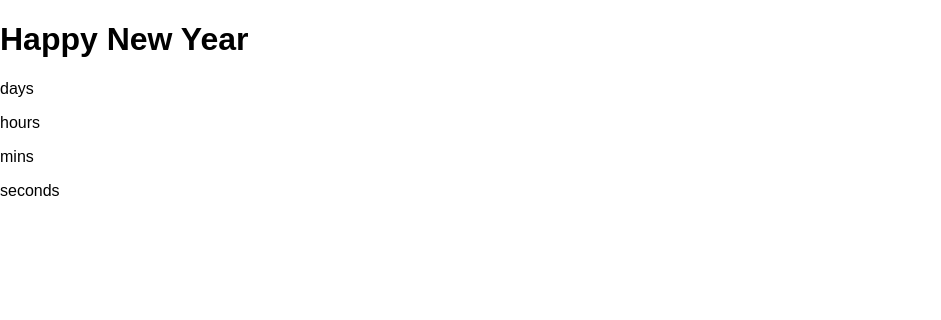
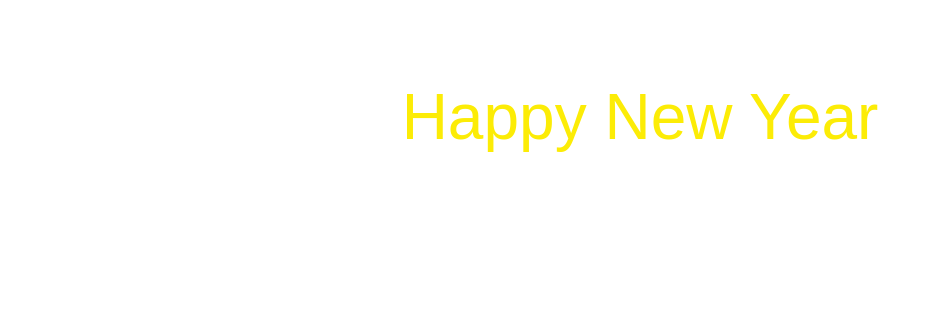
Before and after one commit to kitsana13428/Countdown_Timer, a plain HTML site: page index.html in a window 1280 px wide. Shown: the whole page, without its empty margins (0-941 px from the left). Drawn offline with Linux system fonts and the light colour scheme.

Commit message:
Style css

```diff
--- a/index.html
+++ b/index.html
@@ -12,23 +12,23 @@
     <h1>Happy New Year</h1>
 
     <div class="countdown-container">
-        <div class="days-c">
-            <p class="big-text" id="hours"></p>
+        <div class="countdown-el days-c">
+            <p class="big-text" id="hours">0</p>
             <span>days</span>
         </div>
 
-        <div class="hours-c">
-            <p class="big-text" id="hours"></p>
+        <div class="countdown-el hours-c">
+            <p class="big-text" id="hours">0</p>
             <span>hours</span>
         </div>
 
-        <div class="mins-c">
-            <p class="big-text" id="hours"></p>
+        <div class="countdown-el mins-c">
+            <p class="big-text" id="hours">0</p>
             <span>mins</span>
         </div>
 
-        <div class="seconds-c">
-            <p class="big-text" id="hours"></p>
+        <div class="countdown-el seconds-c">
+            <p class="big-text" id="hours">0</p>
             <span>seconds</span>
         </div>
     </div>
--- a/style.css
+++ b/style.css
@@ -9,7 +9,37 @@ body {
     background-image: url(/img/newyear.jpg);
     background-size: cover;
     background-position: center center;
+    display: flex;
+    flex-direction: column;
+    align-items: center;
     min-height: 100vh;
     font-family: "Popping", sans-serif;
     margin: 0;
 }
+
+h1 {
+    font-weight: normal;
+    font-size: 4rem;
+    margin-top: 5rem;
+    color: rgb(252, 236, 6);
+}
+
+.countdown-container {
+    display: flex;
+    color: rgb(255, 255, 255);
+}
+
+.big-text {
+    font-weight: bold;
+    font-size: 6rem;
+    line-height: 1;
+    margin: 0 2rem;
+}
+
+.countdown-el {
+    text-align: center;
+}
+
+.countdown-el span {
+    font-size: 1.3rem;
+}
```
